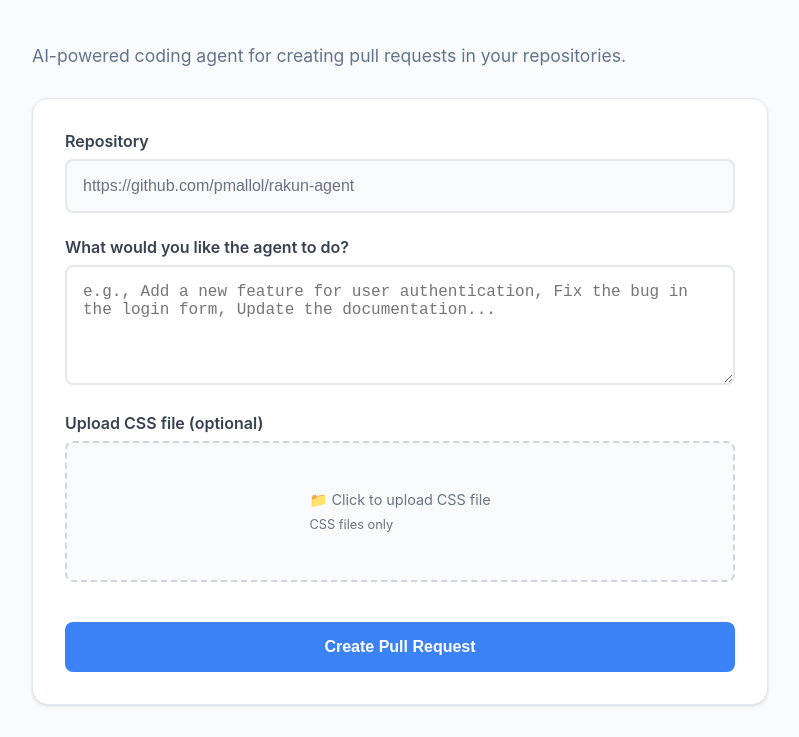
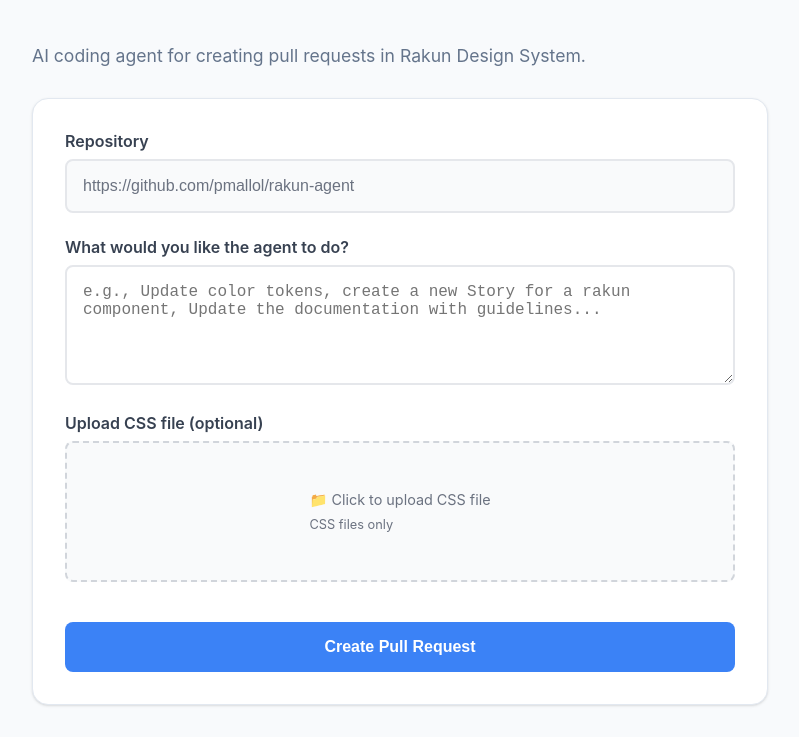
Before and after one commit to pmallol/rakun-agent, a website: page public/index.html in a window 1280 px wide. Shown: the part 79-816 px from the top of the page, without its empty margins (240-1039 px from the left). Drawn offline with Linux system fonts and the light colour scheme.

Commit message:
docs: update subtitle and placeholder text for clarity in index.html

```diff
--- a/public/index.html
+++ b/public/index.html
@@ -17,7 +17,7 @@
       </div>
     </div>
 
-    <p class="subtitle">AI-powered coding agent for creating pull requests in your repositories.</p>
+    <p class="subtitle">AI coding agent for creating pull requests in Rakun Design System.</p>
 
     <div class="form-card">
       <form id="agent-form">
@@ -30,7 +30,7 @@
         <div class="form-group">
           <label class="label" for="prompt">What would you like the agent to do?</label>
           <textarea id="prompt" name="prompt" class="textarea"
-            placeholder="e.g., Add a new feature for user authentication, Fix the bug in the login form, Update the documentation..."
+            placeholder="e.g., Update color tokens, create a new Story for a rakun component, Update the documentation with guidelines..."
             required></textarea>
         </div>
 
```
